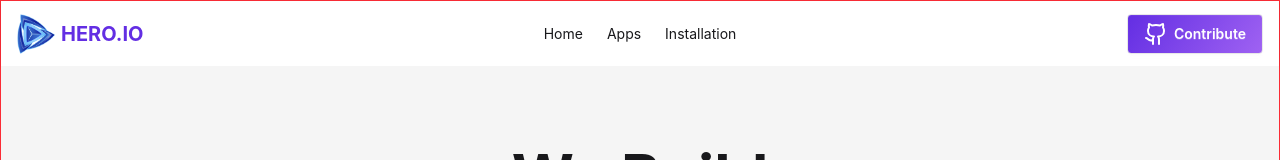
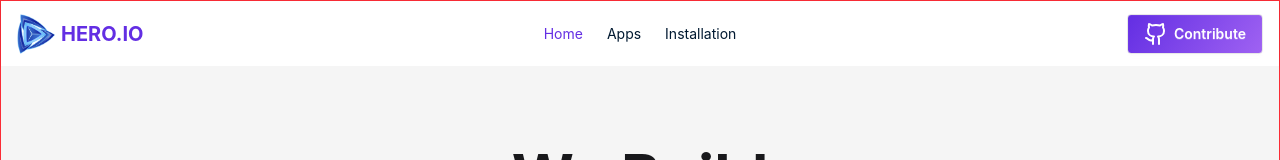
Before and after one commit to AyanSujon/assignment-B12A08, a React (Vite) app: page / in a window 1280 px wide. Shown: the top 160 px of the page. Built offline with nearby package versions, Linux system fonts and the light colour scheme.

Commit message:
added active route status function

```diff
--- a/src/Components/Navbar.jsx
+++ b/src/Components/Navbar.jsx
@@ -1,6 +1,6 @@
 import React from 'react';
 import Container from '../Layouts/Container';
-import { Link } from 'react-router';
+import { Link, NavLink } from 'react-router';
 import { Github } from 'lucide-react';
 import siteLogo from '../assets/logo.png'
 
@@ -20,18 +20,18 @@ const Navbar = () => {
                         <ul
                             tabIndex={0}
                             className="menu menu-sm dropdown-content bg-base-100 rounded-box z-1 mt-3 w-52 p-2 shadow">
-                            <li><Link to={"/"}>Home</Link></li>
-                            <li><Link to={"/apps"}>Apps</Link></li>
-                            <li><Link to={"/installation"}>Installation</Link></li>
+                            <li><NavLink style={({ isActive }) => ({ color: isActive ? '#632EE3' : '#001931'})} to={"/"}>Home</NavLink></li>
+                            <li><NavLink style={({ isActive }) => ({ color: isActive ? '#632EE3' : '#001931'})} to={"/apps"}>Apps</NavLink></li>
+                            <li><NavLink style={({ isActive }) => ({ color: isActive ? '#632EE3' : '#001931'})} to={"/installation"}>Installation</NavLink></li>
                         </ul>
                         </div>
-                        <Link to={"/"} className=" flex items-center gap-1 font-bold text-xl text-[#632EE3]"> <figure className='w-10'><img className='object-cover' src={siteLogo} alt="Site Logo" /></figure> HERO.IO</Link>
+                        <NavLink to={"/"} className=" flex items-center gap-1 font-bold text-xl text-[#632EE3]"> <figure className='w-10'><img className='object-cover' src={siteLogo} alt="Site Logo" /></figure> HERO.IO</NavLink>
                     </div>
                     <div className="navbar-center hidden lg:flex">
                         <ul className="menu menu-horizontal px-1">
-                        <li><Link to={"/"}>Home</Link></li>
-                        <li><Link to={"/apps"}>Apps</Link></li>
-                        <li><Link to={"/installation"}>Installation</Link></li>
+                        <li><NavLink style={({ isActive }) => ({ color: isActive ? '#632EE3' : '#001931'})} to={"/"}>Home</NavLink></li>
+                        <li><NavLink style={({ isActive }) => ({ color: isActive ? '#632EE3' : '#001931'})} to={"/apps"}>Apps</NavLink></li>
+                        <li><NavLink style={({ isActive }) => ({ color: isActive ? '#632EE3' : '#001931'})} to={"/installation"}>Installation</NavLink></li>
                         </ul>
                     </div>
                     <div className="navbar-end">
```
